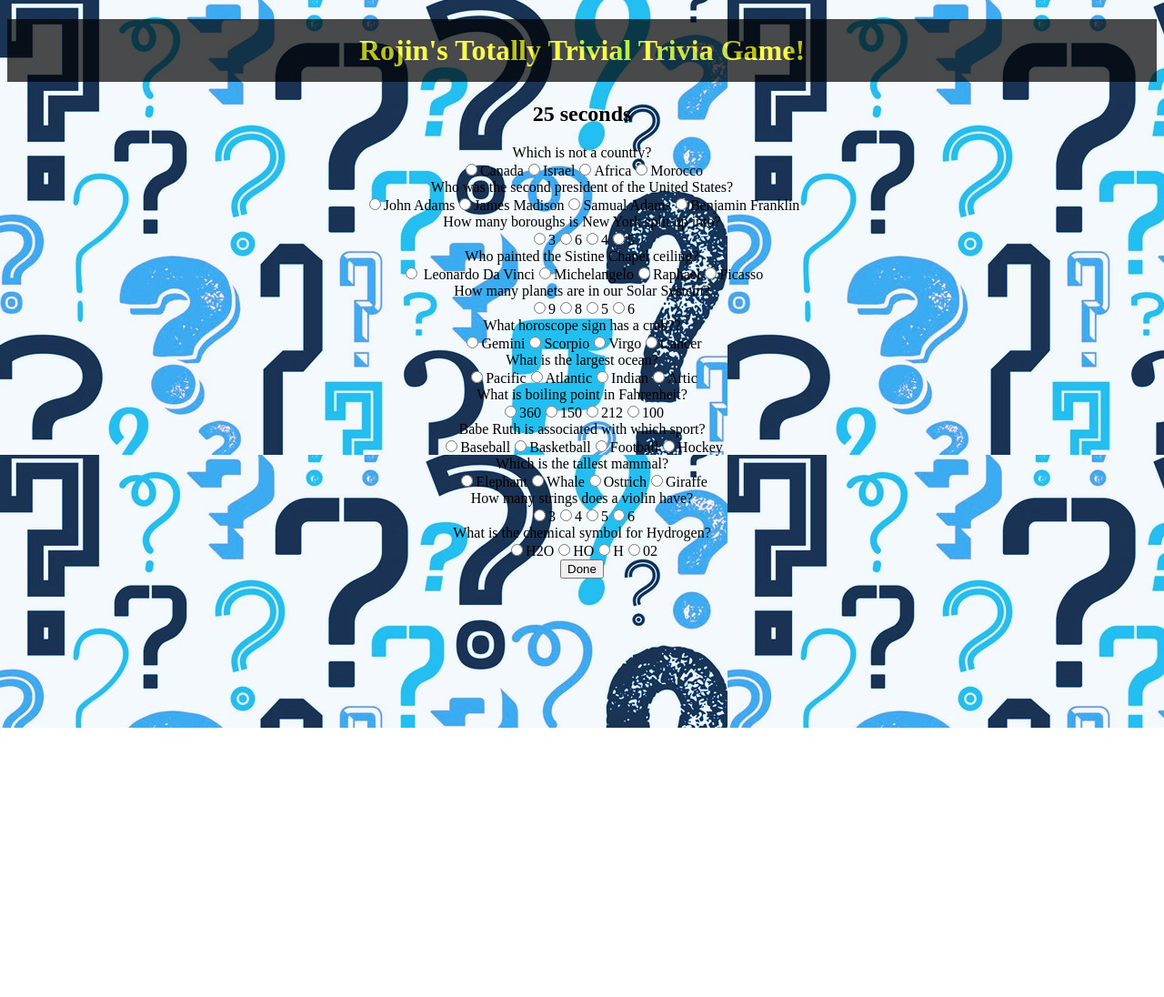
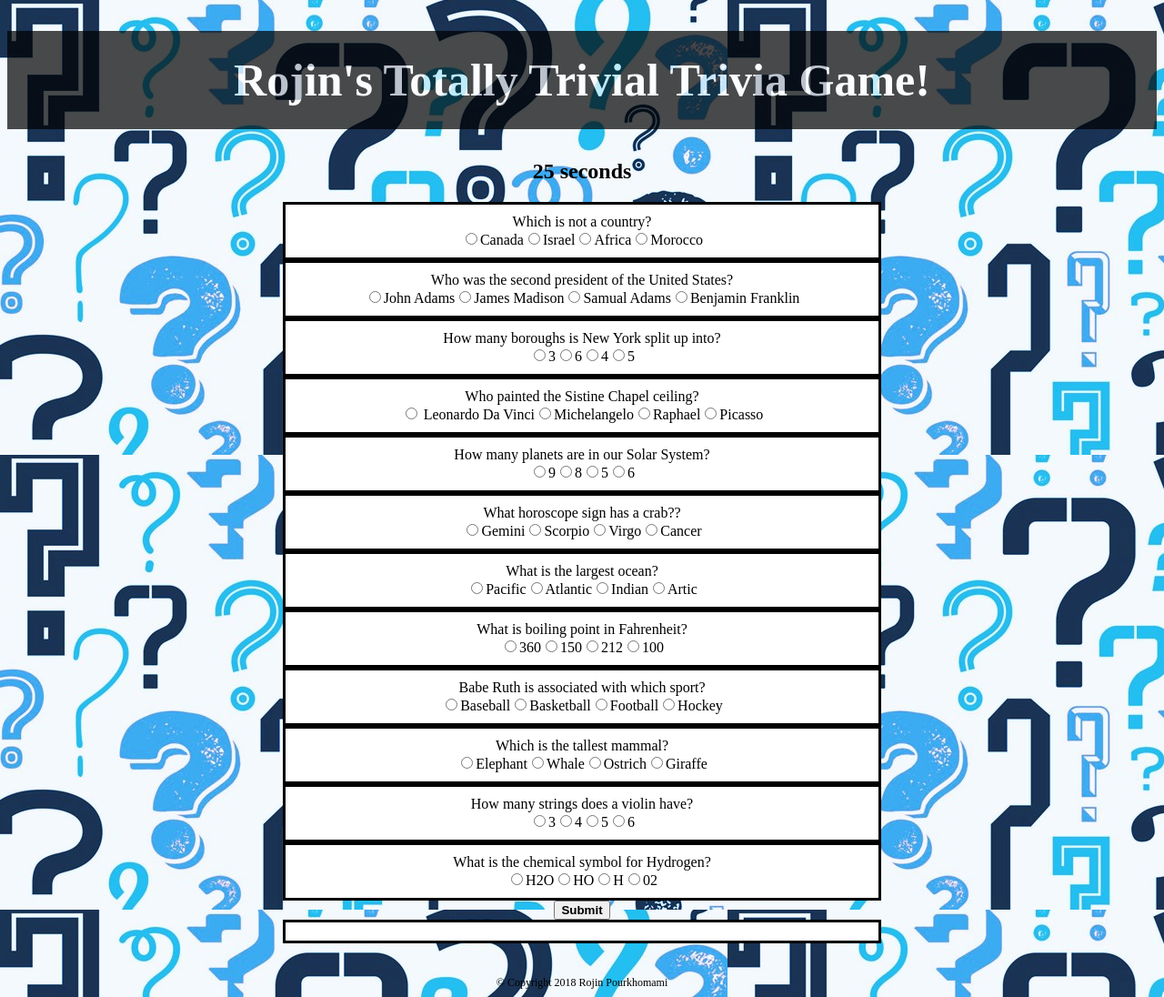
Before and after one commit to rojinpour/TriviaGame, a plain HTML site: page index.html in a window 1280 px wide. Shown: the whole page at 91% size. Before the commit the page ends 800 px from the top, so only its background shows below. Drawn offline with nearby package versions, Linux system fonts and the light colour scheme.

Commit message:
added file

```diff
--- a/assets/css/style.css
+++ b/assets/css/style.css
@@ -2,8 +2,10 @@ h1 {
     text-align: center;
     padding: 0.5em 0.6em;
     opacity: .7;
-    color: yellow;
     background-color: black;
+    color: white;
+    text-shadow: 2px 2px 4px #000000;
+    font-size: 50px;
 }
 
 
@@ -11,3 +13,23 @@ body {
     background: url('../images/hello.jpg');
     text-align: center;
 }
+
+form {
+    width: 50%;
+    border: 3px solid ;
+    padding: 10px;
+    margin: auto;
+    background-color: white;
+}
+
+.results {
+    width: 50%;
+    border: 3px solid ;
+    padding: 10px;
+    margin: auto;
+    background-color: white;
+}
+
+footer {
+    font-size: 12px;
+}
--- a/assets/javascript/app.js
+++ b/assets/javascript/app.js
@@ -1,12 +1,5 @@
 $( document ).ready(function() {
-
-
-
-
 var game = {
-
-
-
 
      questions: [
             {
@@ -30,7 +23,6 @@ var game = {
                 answer: 3
             },
 
-
             {
                 question: 'Who painted the Sistine Chapel ceiling?',
                 possibles: [' Leonardo Da Vinci', 'Michelangelo', 'Raphael', 'Picasso'],
@@ -45,13 +37,11 @@ var game = {
                 answer: 1
             },
 
-
             {
                 question: 'What horoscope sign has a crab??',
                 possibles: ['Gemini', 'Scorpio', 'Virgo', 'Cancer'],
                 id: 'question-six',
                 answer: 3
-
             },
 
             {
@@ -81,6 +71,7 @@ var game = {
                 id: 'question-ten',
                 answer: 3
             },
+
             {
                 question: 'How many strings does a violin have?',
                 possibles: ['3', '4', '5', '6'],
@@ -96,10 +87,7 @@ var game = {
             }
         ]}
 
-
       var message = 'FIN!';
-
-
 
         $(".startGame").on("click", function (){
             $('.wrapper').show();
@@ -110,8 +98,6 @@ var game = {
 
     var number = 30;
         $('#timeLeft').on('click', run);
-
-
 
      function decrement(){
             number--;
@@ -131,13 +117,11 @@ var number = 30;
             counter = setInterval(decrement, 1000);
         }
 
-
         function stop(){
 
             clearInterval(counter);
         }
     run();
-
 
     function formTemplate(data) {
 
@@ -149,12 +133,12 @@ var number = 30;
             var possible = possibles[i];
             console.log(possible);
             qString = qString + "<input type='radio' name='"+data.id+"' value="+ i +">"+possible;
+        }
 
-        }
         return qString + "</form>";
     }
+
     window.formTemplate = formTemplate;
-
 
     function buildQuestions()
 
@@ -167,36 +151,27 @@ var number = 30;
 
     }
 
-
     function isCorrect(question){
-
-
         var answers = $('[name='+question.id+']');
         var correct = answers.eq(question.answer);
         var isChecked = correct.is(':checked');
         return isChecked;
     }
 
-
     buildQuestions();
 
-
     function resultsTemplate(question){
-
         var htmlBlock = '<div>'
         htmlBlock = htmlBlock + question.question + ': ' + isChecked;
         return htmlBlock + "</div>";
     }
 
-
     function checkAnswers (){
-
         var resultsHTML = '';
         var guessedAnswers = [];
         var correct = 0;
         var incorrect = 0;
         var unAnswered =0
-
 
         for (var i = 0; i<game.questions.length; i++) {
             if (isCorrect(game.questions[i])) {
@@ -209,10 +184,8 @@ var number = 30;
                     unAnswered++;
                 }
             }
-
         }
-
-        $('.results').html('correct: '+correct+ "<br>" +'incorrect: '+incorrect+ "<br>" +'unanswered: '+unAnswered);
+        $('.results').html('Correct: '+correct+ "<br>" +'Incorrect: '+incorrect+ "<br>" +'Unanswered: '+unAnswered);
     }
 
 function checkAnswered(question){
@@ -226,13 +199,11 @@ function checkAnswered(question){
         }
 
         return anyAnswered;
-
     }
-
 
         $('#doneButton').on('click', function() {
         checkAnswers();
         stop();
-        $("#messageDiv").html("FIN!");
+        $("#messageDiv").html("Submitted!");
         })
 });
--- a/index.html
+++ b/index.html
@@ -7,21 +7,21 @@
 </head>
 <body>
 
-
-
-
-<h1 class='header'>Rojin's Totally Trivial Trivia Game!</h1>
-
-
+	<h1 class='header'>Rojin's Totally Trivial Trivia Game!</h1>
 
 		<div class='timer' id='timeLeft'></div>
     <div class='form' id='questions-container'></div>
 </div>
 
-	<button id='doneButton'>Done</button>
+	<button id='doneButton'><strong>Submit</strong></button>
 <div class='message' id='messageDiv'></div>
 
-	        <div class='results'></div>
+		<div class='results'></div>
+		<br>
+		<br>
+		<footer>
+			&copy; Copyright 2018 Rojin Pourkhomami
+		</footer>
 
 	<script type="text/javascript" src="https://code.jquery.com/jquery-2.2.0.min.js"></script>
 	<script type='text/javascript' src='assets/javascript/app.js'></script>
```
Also changed, not shown: 1 other file. Lines whose indentation alone changed are shown as unchanged.
